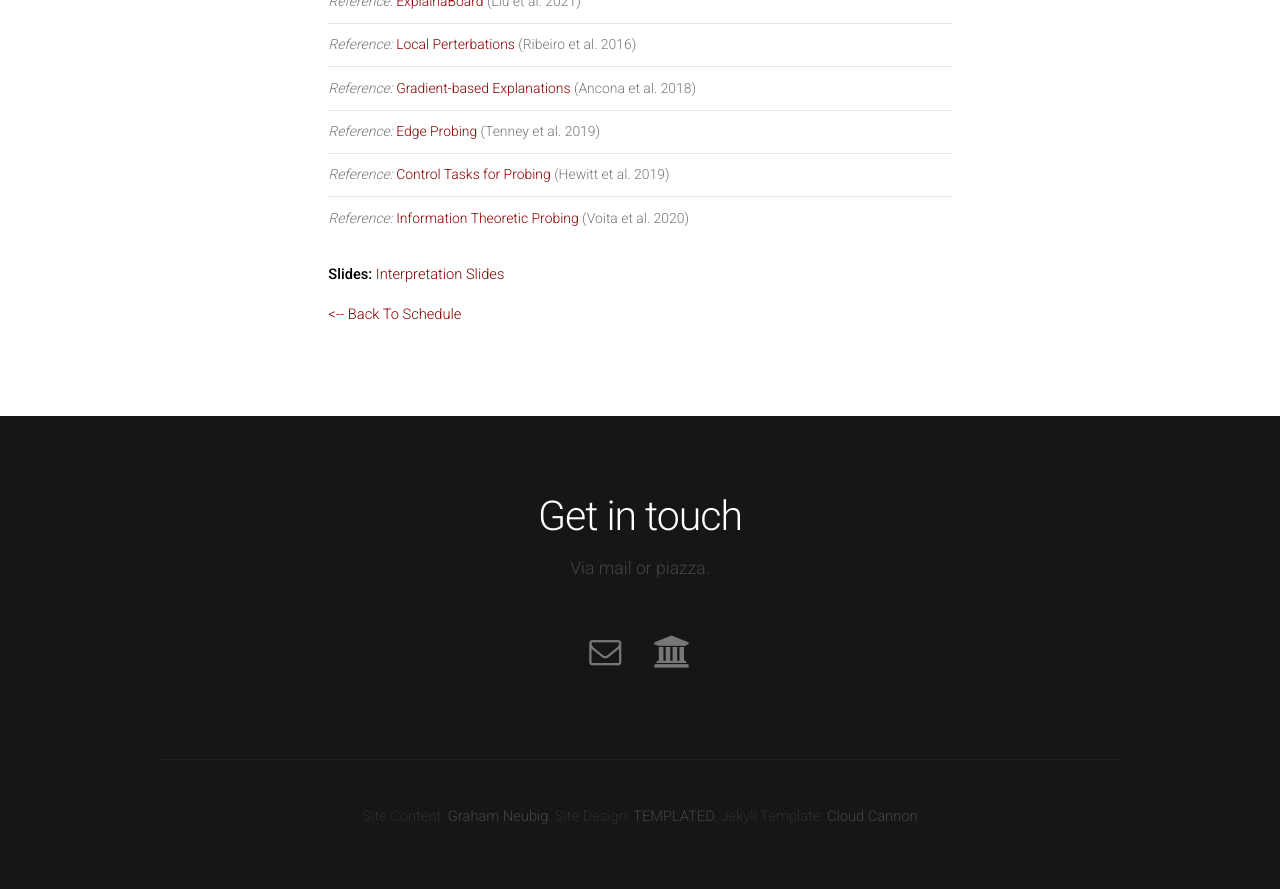
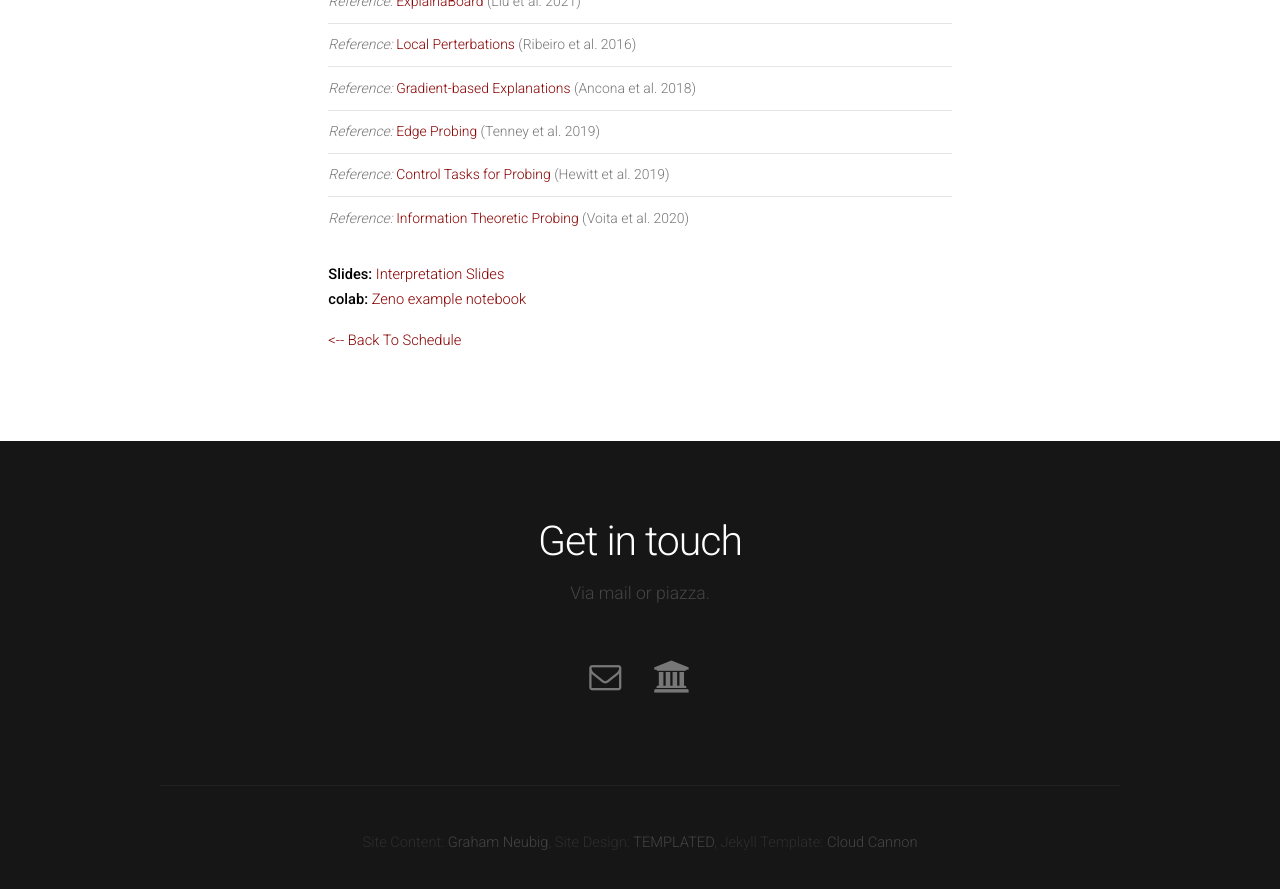
Before and after one commit to cmu-anlp/cmu-anlp.github.io, a Jekyll site: the page built from _posts/2023-10-12-debugging-interpretation.html, in a window 1280 px wide and 900 px high, scrolled down 947 px. Shown: the top 889 px of the window. Built offline with Jekyll 4.4.1, drawn with Linux system fonts in a browser that asks for light colours; nearby versions of some CDN libraries.

Commit message:
Update 2023-10-12-debugging-interpretation.html

```diff
--- a/_posts/2023-10-12-debugging-interpretation.html
+++ b/_posts/2023-10-12-debugging-interpretation.html
@@ -26,5 +26,6 @@ categories: classes
 </ul>
 
 <p>
-<b>Slides:</b> <a href="{{ site.baseurl }}/assets/slides/anlp-12-interpretation.pdf">Interpretation Slides</a> <br/>
+<b>Slides:</b> <a href="{{ site.baseurl }}/assets/slides/anlp-14-interpretation.pdf">Interpretation Slides</a> <br/>
+<b>colab:</b> <a href="https://colab.research.google.com/drive/1hcBO6L1w14p-1ieq5lNMS_wY8HJlsBOa?usp=sharing">Zeno example notebook</a> <br/>
 </p>
```
